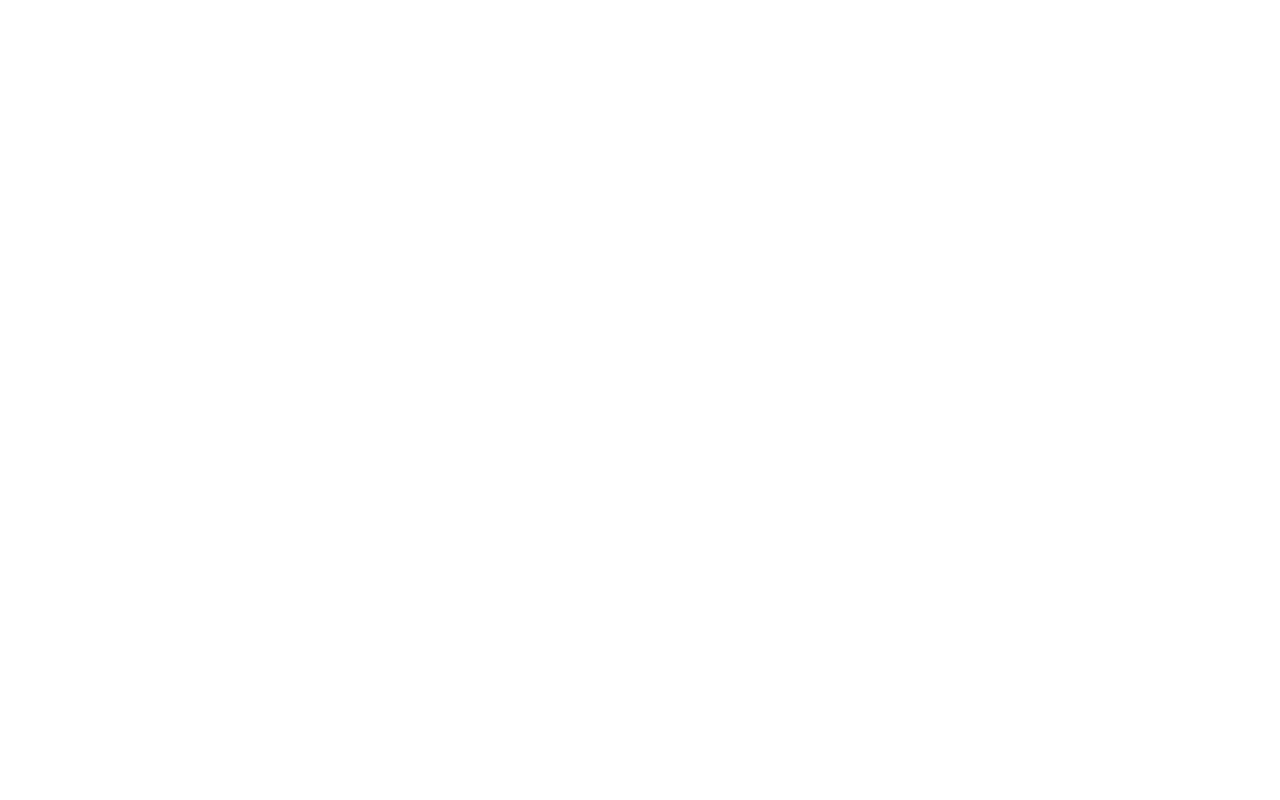
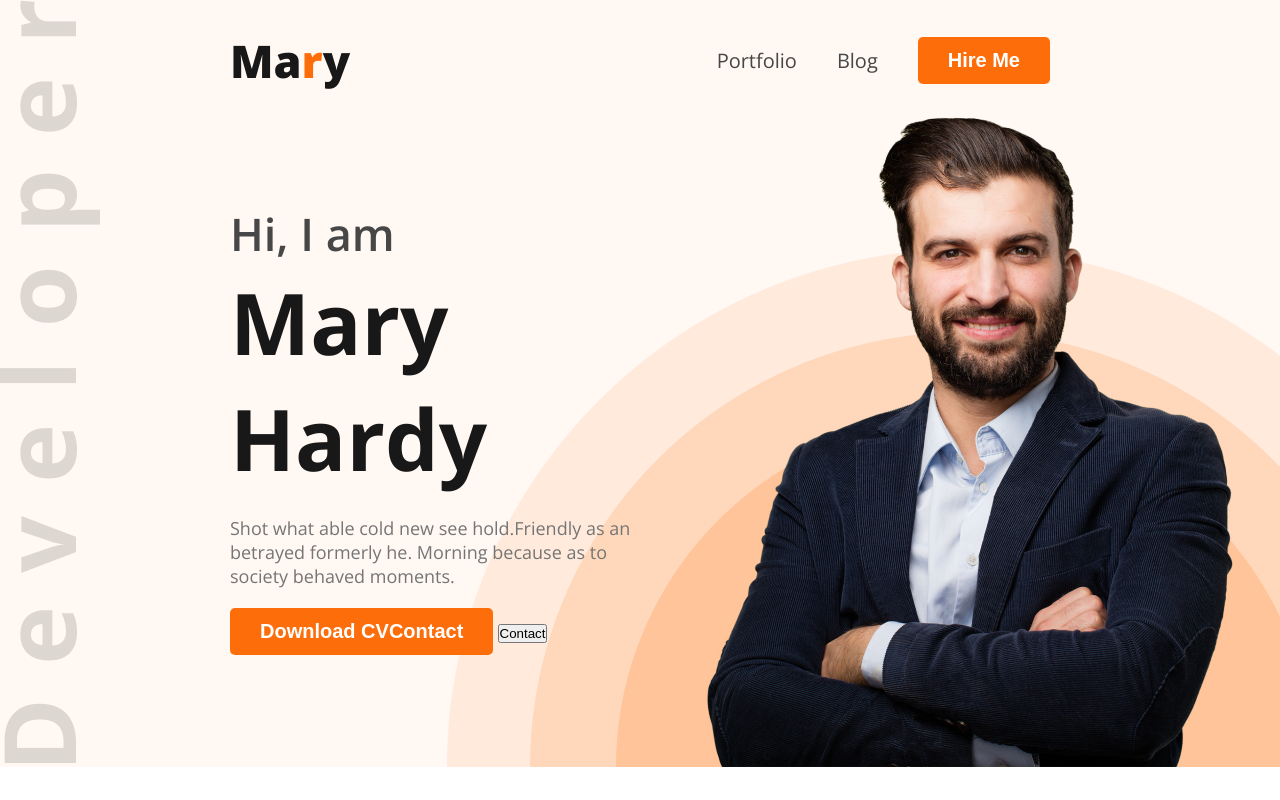
Before and after one commit to sanjitgh/maryhardy, a plain HTML site: page index.html in a window 1280 px wide. Drawn offline with nearby package versions, Linux system fonts and the light colour scheme.

Commit message:
header add

```diff
--- a/index.html
+++ b/index.html
@@ -3,12 +3,34 @@
 <head>
     <meta charset="UTF-8">
     <meta name="viewport" content="width=device-width, initial-scale=1.0">
+    <link rel="preconnect" href="https://fonts.googleapis.com">
+    <link rel="preconnect" href="https://fonts.gstatic.com" crossorigin>
+    <link href="https://fonts.googleapis.com/css2?family=Open+Sans:ital,wght@0,300..800;1,300..800&display=swap" rel="stylesheet">
     <link rel="stylesheet" href="styles.css/style.css">
     <title>Web Development Portfolio</title>
 </head>
 <body>
     <header>
-
+        <nav>
+            <h3 class="dark_1">Ma<span class="orange_color">r</span>y</h3>
+            <ul>
+                <li><a class="dark_2" href="">Portfolio</a></li>
+                <li><a class="dark_2" href="">Blog</a></li>
+                <li><a class="dark_2" href=""><button class="btn">Hire Me</button></a></li>
+            </ul>
+        </nav>
+        <section class="banner">
+            <div class="banner_content">
+                <h4 class="dark_2">Hi, I  am</h4>
+                <h1 class="dark_1">Mary Hardy</h1>
+                <p class="dark_3">Shot what able cold new see hold.Friendly as an betrayed formerly he. Morning because as to society behaved moments.</p>
+                <button class="btn">Download CVContact</button>
+                <button class="btn_contact">Contact</button>
+            </div>
+            <div class="banner_image">
+                <img src="images/hardy.png" alt="">
+            </div>
+        </section>
     </header>
     <main>
 
--- a/styles.css/style.css
+++ b/styles.css/style.css
@@ -0,0 +1,108 @@
+* {
+    margin: 0;
+    padding: 0;
+}
+
+body, h3, h4, h1 {
+    font-family: "Open Sans";
+    padding: 0;
+    margin: 0;
+}
+
+
+/* color */
+.dark_1 {
+    color: #181818;
+}
+
+.dark_2 {
+    color: #474747;
+}
+
+.dark_3 {
+    color: #757575;
+}
+
+.orange_color {
+    color: #FD6E0A;
+}
+
+header {
+    background: url(../images/developer.png), url(../images/header_bg.png);
+    background-repeat: no-repeat;
+    background-position: top left, bottom right;
+    background-color: #FFF8F3;
+}
+
+header nav {
+    display: flex;
+    justify-content: space-between;
+    align-items: center;
+    padding: 30px 230px 0px;
+
+}
+
+header h3 {
+    font-size: 45px;
+    font-weight: 800;
+}
+
+header h3 span {}
+
+nav ul {
+    display: flex;
+    align-items: center;
+    gap: 0 40px;
+}
+
+nav li {
+    list-style: none;
+}
+
+nav li a {
+    text-decoration: none;
+    font-size: 20px;
+}
+
+.btn {
+    border-radius: 5px;
+    background: #FD6E0A;
+    color: #fff;
+    border: none;
+    font-size: 20px;
+    font-weight: bold;
+    padding: 12px 30px;
+}
+
+.banner {
+    display: flex;
+    justify-content: space-between;
+    align-items: center;
+    margin: 0 40px 0 230px;
+}
+
+.banner_content {
+    max-width: 580px;
+}
+
+.banner_image {
+    width: 580px;
+    display: flex;
+    justify-content: center;
+    align-items: end;
+}
+
+.banner_content h4 {
+    font-weight: 600;
+    font-size: 45px;
+}
+
+.banner_content h1 {
+    font-size: 85px;
+    font-weight: 700;
+}
+
+.banner_content p {
+    font-size: 18px;
+    margin: 20px 0;
+}
```
